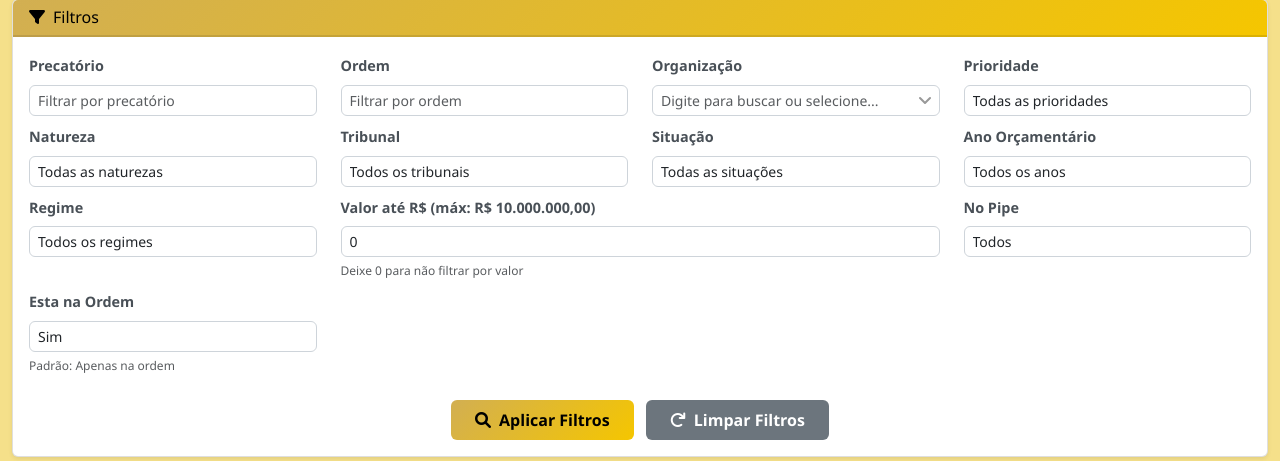
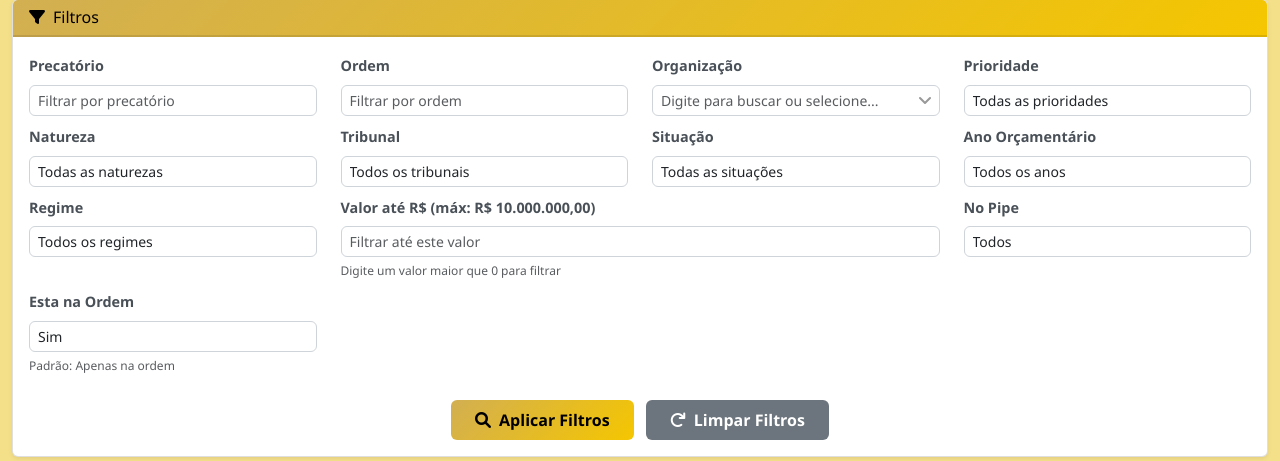
Before and after one commit to williamjohndias/sistema-precatorios, a Flask app: page / in a window 1280 px wide. Shown: the part 145-606 px from the top of the page. Run offline with Flask 3, Linux system fonts and the light colour scheme; data that the repository does not hold is empty; some libraries are stand-ins or nearby versions.

Commit message:
Refactor: Melhoria na validação do filtro de valor
- Validação mais robusta do filtro de valor monetário
- Tratamento de erro melhorado com mensagens de log detalhadas
- Ignora valores zero ou negativos no filtro
- Compatibilidade com diferentes formatos de entrada (string/float)
- Correção de pequenos ajustes no template

🤖 Generated with [Claude Code](https://claude.com/claude-code)

Co-Authored-By: Claude <noreply@anthropic.com>

```diff
--- a/app.py
+++ b/app.py
@@ -220,21 +220,33 @@ class DatabaseManager:
                         # Para valor, usar comparação <= (menor ou igual) e converter para float
                         if field == 'valor':
                             try:
-                                # Converter valor para float se vier como string
+                                # Converter valor para float
+                                # O valor já vem normalizado da rota principal, mas pode ser string numérica
                                 if isinstance(value, str):
-                                    # Normalizar string removendo R$, espaços, e convertendo vírgula para ponto
-                                    normalized_val = value.replace('R$', '').replace(' ', '').replace(',', '.')
-                                    normalized_val = re.sub(r"[^0-9.]", "", normalized_val)
-                                    if normalized_val:
-                                        valor_float = float(normalized_val)
-                                        where_conditions.append(f"{field} <= %s")
-                                        params.append(valor_float)
+                                    # Se já é numérico (sem caracteres especiais), usar diretamente
+                                    try:
+                                        valor_float = float(value)
+                                    except ValueError:
+                                        # Tentar normalizar se houver caracteres especiais
+                                        normalized_val = value.replace('R$', '').replace(' ', '').replace(',', '.')
+                                        normalized_val = re.sub(r"[^0-9.]", "", normalized_val)
+                                        if normalized_val:
+                                            valor_float = float(normalized_val)
+                                        else:
+                                            logger.warning(f"Valor inválido para filtro de {field}: {value}")
+                                            continue
                                 else:
+                                    valor_float = float(value)
+
+                                # Aplicar filtro apenas se valor for válido e > 0
+                                if valor_float > 0:
                                     where_conditions.append(f"{field} <= %s")
-                                    params.append(float(value))
-                            except (ValueError, TypeError):
+                                    params.append(valor_float)
+                                else:
+                                    logger.warning(f"Valor deve ser maior que zero: {valor_float}")
+                            except (ValueError, TypeError) as e:
                                 # Se não conseguir converter, ignora o filtro
-                                logger.warning(f"Valor inválido para filtro de {field}: {value}")
+                                logger.warning(f"Valor inválido para filtro de {field}: {value} - Erro: {e}")
                                 continue
                         # Para filtros de valor range (valor_min e valor_max)
                         elif field == 'valor_min':
@@ -1096,13 +1108,22 @@ def index():
 
         # Filtro de valor: "até R$" - aplicar somente se > 0
         def _normalize_currency_str(s: str):
-            if not s:
+            if not s or not s.strip():
                 return None
             try:
-                s = s.replace('R$', '').replace(' ', '').replace('.', '').replace(',', '.')
+                # Remover R$, espaços, e tratar separadores
+                s = s.replace('R$', '').replace(' ', '').strip()
+
+                # Se tem vírgula, assume que é separador decimal brasileiro
+                # Remove pontos (separadores de milhar) e troca vírgula por ponto
+                if ',' in s:
+                    s = s.replace('.', '').replace(',', '.')
+                # Remove tudo que não é número ou ponto decimal
                 s = re.sub(r"[^0-9.]", "", s)
+
                 return float(s) if s else None
-            except Exception:
+            except Exception as e:
+                logger.warning(f"Erro ao normalizar valor: {s} - {e}")
                 return None
 
         raw_valor = request.args.get('filter_valor', '').strip()
@@ -1111,6 +1132,9 @@ def index():
         # Apenas aplica filtro se valor for > 0
         if normalized_valor is not None and normalized_valor > 0:
             filters['valor'] = str(normalized_valor)
+            logger.info(f"Filtro de valor aplicado: <= {normalized_valor}")
+        else:
+            logger.info(f"Filtro de valor não aplicado - valor recebido: {raw_valor}, normalizado: {normalized_valor}")
 
         # Filtro padrão: mostrar apenas precatórios que estão na ordem
         if 'esta_na_ordem' not in filters:
--- a/templates/index.html
+++ b/templates/index.html
@@ -169,12 +169,12 @@
                                     <label class="form-label">Valor até R$ (máx: {{ max_valor | currency_br }})</label>
                                     <input type="number" class="form-control form-control-sm"
                                            name="filter_valor"
-                                           value="{{ filters.get('valor', '0') }}"
+                                           value="{{ filters.get('valor', '') }}"
                                            placeholder="Filtrar até este valor"
                                            min="0"
                                            max="{{ max_valor or 0 }}"
                                            step="0.01">
-                                    <small class="form-text text-muted">Deixe 0 para não filtrar por valor</small>
+                                    <small class="form-text text-muted">Digite um valor maior que 0 para filtrar</small>
                                 </div>
                                 <div class="col-md-3 mb-2">
                                     <label class="form-label">No Pipe</label>
```
